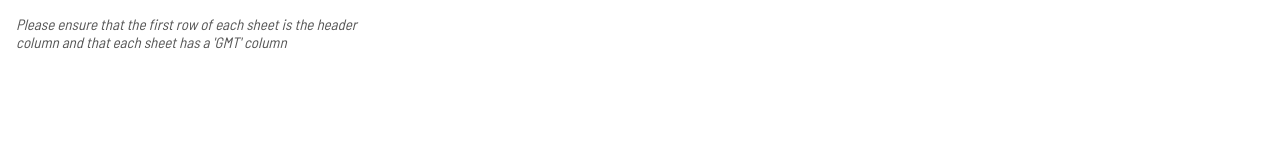
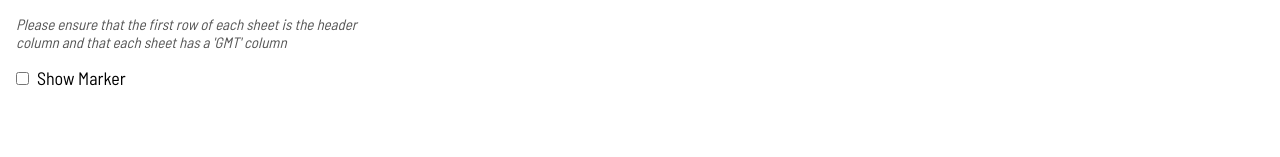
Before and after one commit to erinmayg/datavis, a React (Create React App) app: page / in a window 1280 px wide. Shown: the part 143-300 px from the top of the page. Built offline with nearby package versions, Linux system fonts and the light colour scheme.

Commit message:
Optional markers

```diff
--- a/src/App.js
+++ b/src/App.js
@@ -16,6 +16,7 @@ function App() {
   const [selectedColsList, setSelectedColsList] = useState([[]]);
   const [data, setData] = useState([]);
   const [time, setTime] = useState([]);
+  const [showMarker, setShowMarker] = useState(false);
 
   const readSheets = (file) => {
     const promise = new Promise((resolve, reject) => {
@@ -140,6 +141,16 @@ function App() {
           Please ensure that the first row of each sheet is the header column
           and that each sheet has a 'GMT' column
         </p>
+        <input
+          type='checkbox'
+          className='checkbox'
+          id='showMarker'
+          name='marker'
+          value='marker'
+          checked={showMarker}
+          onChange={() => setShowMarker(!showMarker)}
+        />
+        <label for='showMarker'>Show Marker</label>
         {sheets.length > 0 && (
           <div className='flex'>
             <label>
@@ -198,7 +209,12 @@ function App() {
         )}
       </div>
       {selectedColsList[0].length > 0 && (
-        <DFDRChart time={time} data={data} columnsList={selectedColsList} />
+        <DFDRChart
+          time={time}
+          data={data}
+          columnsList={selectedColsList}
+          showMarker={showMarker}
+        />
       )}
     </div>
   );
--- a/src/App.scss
+++ b/src/App.scss
@@ -56,6 +56,10 @@ label {
   padding: 1rem;
   font-size: large;
   text-align: left;
+
+  .checkbox {
+    margin-right: 0.5rem;
+  }
 }
 
 .warning {
--- a/src/components/DFDRChart.jsx
+++ b/src/components/DFDRChart.jsx
@@ -12,7 +12,7 @@ function DFDRChart(props) {
           .filter((data) => !isNaN(data[1])),
       };
     });
-  const constructOptions = (id) => {
+  const constructOptions = (id, showMarker) => {
     return {
       chart: {
         id: id,
@@ -46,7 +46,7 @@ function DFDRChart(props) {
         },
       },
       markers: {
-        size: 2,
+        size: showMarker ? 2 : 0,
         strokeWidth: 0,
       },
     };
@@ -60,7 +60,7 @@ function DFDRChart(props) {
           <Chart
             key={i}
             series={constructSeries(columns)}
-            options={constructOptions(i + 1)}
+            options={constructOptions(i + 1, props.showMarker)}
             height={
               500 / props.columnsList.filter((cols) => cols.length > 0).length
             }
```
